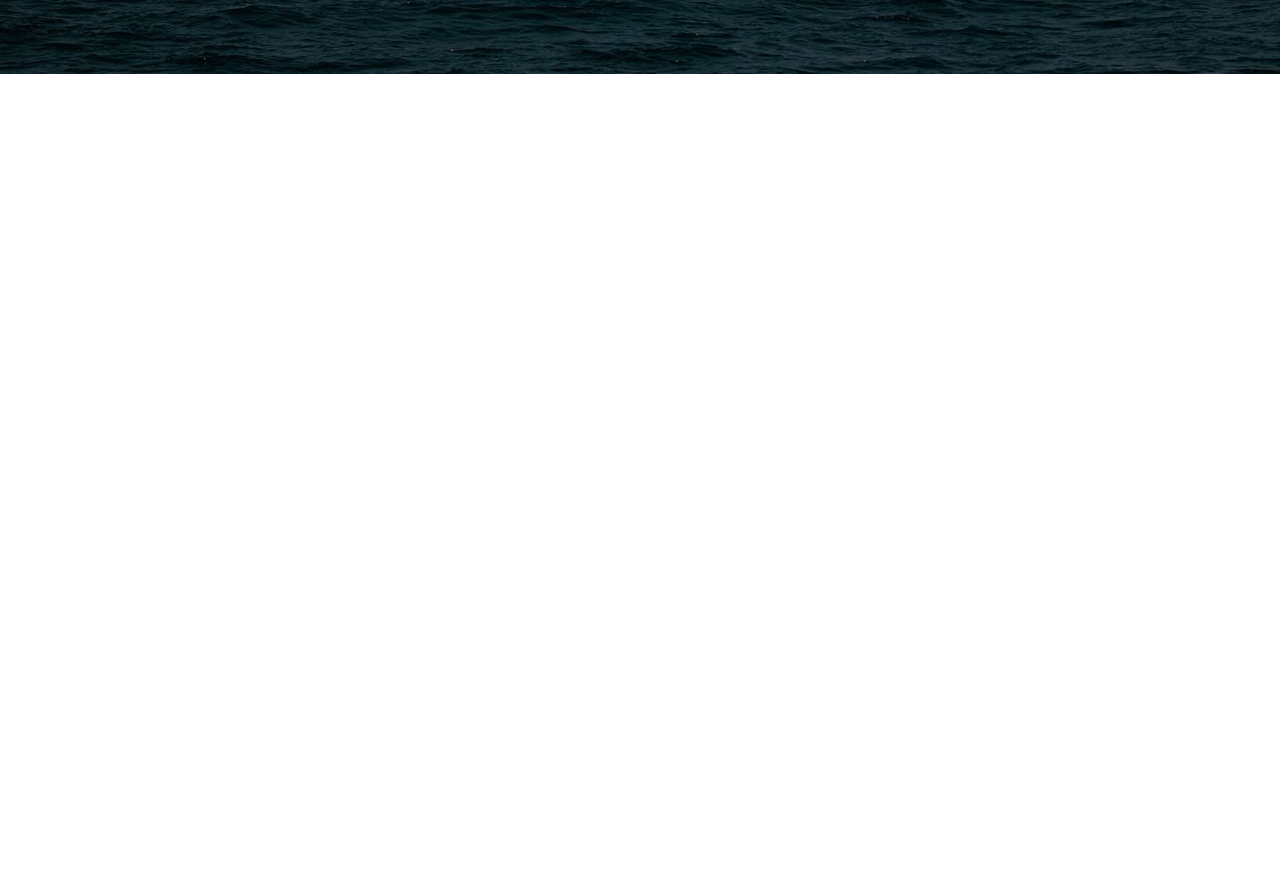
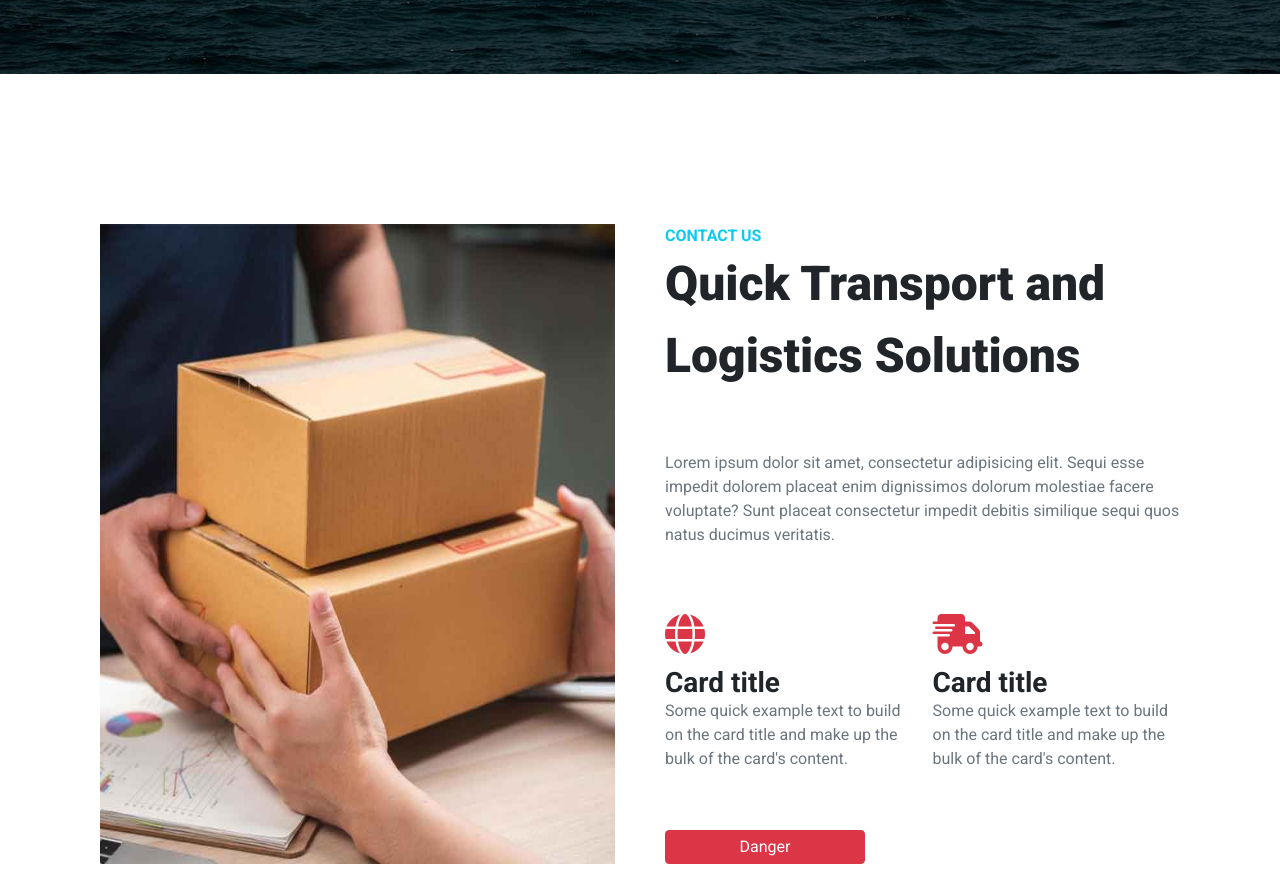
Before and after one commit to yigithanoguz/ShippingCompanyWebsiteTemplate, a website built with webpack: page src/template.html in a window 1280 px wide. Shown: the part 780-1654 px from the top of the page. Built offline with nearby package versions, Linux system fonts and the light colour scheme; files whose address does not match are found by name.

Commit message:
son değişiklik

```diff
--- a/src/template.html
+++ b/src/template.html
@@ -55,12 +55,12 @@
             <div class="carousel"></div>
             <div class="content text-white container-fluid d-flex">
                 <div class="col-7 left">
-                    <div class="row text-uppercase fw-bold">Transport & Logistic Solution</div>
-                    <div class="row fw-bold h1"><div class="p-0">#1 Place For Your <span class="text-danger">Logistics</span> Solution</div></div>
+                    <div class="row text-uppercase fw-bold fs-4">Transport & Logistic Solution</div>
+                    <div class="row fw-bolder"><div class="p-0">#1 Place For Your <span class="text-danger">Logistics</span> Solution</div></div>
                     <div class="row">Lorem ipsum dolor sit amet consectetur, adipisicing elit. Iusto, ullam quaerat! Vero autem illum molestiae recusandae mollitia eaque officia voluptas, quo obcaecati, consectetur tempora dolorum!</div>
                     <div class="row">
                         <div class="p-0">
-                            <button type="button" class="btn btn-danger btn-inline">Danger</button>
+                            <button type="button" class="btn btn-danger">Danger</button>
                             <button type="button" class="btn btn-info text-white ms-3">Info</button>
                         </div>
                     </div>
@@ -72,11 +72,40 @@
             </div>
         </section>
         <section class="main__section-2">
-          <div class="row">
-            <div class="about col">
-              <!-- <img src="../dist/img/about.jpg" alt="about.jpg" width="500"> -->
+          <div class="main__section-2__container row">
+            <div class="col main__section-2__container__left">
+              <img src="../img/about.jpg" alt="about.jpg">
             </div>
-            <div class="col"></div>
+            <div class="col main__section-2__container__right">
+              <div class="row">
+                <span class="row text-info text-uppercase fw-bold">Contact Us</span>
+                <span class="row fs-1 fw-bolder">Quick Transport and Logistics Solutions</span>
+              </div>
+              <div class="row text-secondary">Lorem ipsum dolor sit amet, consectetur adipisicing elit. Sequi esse impedit dolorem placeat enim dignissimos dolorum molestiae facere voluptate? Sunt placeat consectetur impedit debitis similique sequi quos natus ducimus veritatis.</div>
+              <div class="row main__section-2__container__cards">
+                <div class="col">
+                  <div class="card border-none">
+                    <div class="text-danger fs-1"><i class="fa-solid fa-globe"></i></div>
+                    <div class="card-body">
+                      <h5 class="card-title fw-bold fs-3">Card title</h5>
+                      <p class="card-text text-secondary">Some quick example text to build on the card title and make up the bulk of the card's content.</p>
+                    </div>
+                  </div>
+                </div>
+                <div class="col">
+                  <div class="card">
+                    <div class="text-danger fs-1"><i class="fa-solid fa-truck-fast"></i></div>
+                    <div class="card-body">
+                      <h5 class="card-title fw-bold fs-3">Card title</h5>
+                      <p class="card-text text-secondary">Some quick example text to build on the card title and make up the bulk of the card's content.</p>
+                    </div>
+                  </div>
+                </div>
+              </div>
+              <div class="row">
+                <button type="button" class="btn btn-danger p-1">Danger</button>
+              </div>
+            </div>
           </div>
         </section>
 
```
Also changed, not shown: dist/css/main.css, dist/css/main.scss, 1 other file.
